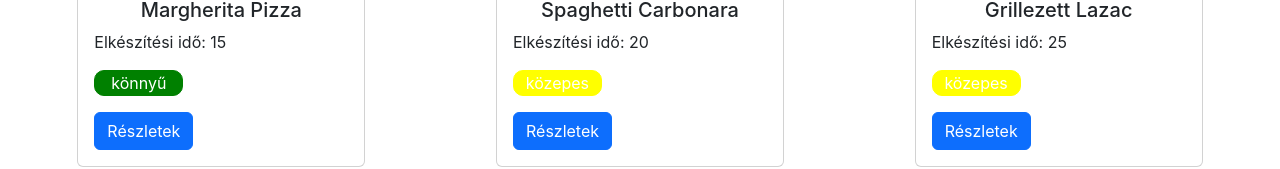
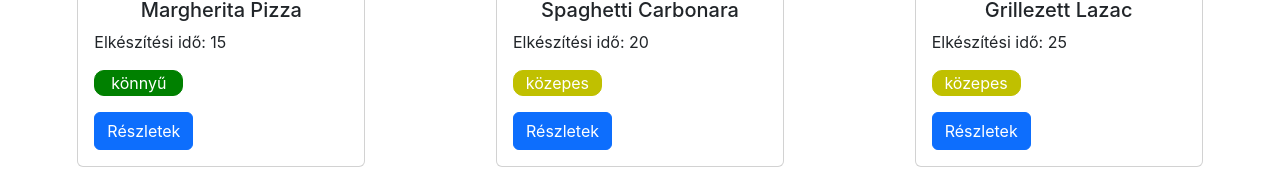
Before and after one commit to KomlosiAdam/Receptgyujtemeny, a Vue app: page / in a window 1280 px wide. Shown: the part 521-690 px from the top of the page. Built offline with nearby package versions, Linux system fonts and the light colour scheme.

Commit message:
Keresésnél hiba üzenet, illetve css javítás

```diff
--- a/src/components/RecipeCard.vue
+++ b/src/components/RecipeCard.vue
@@ -7,7 +7,7 @@ const recipesList = ref([]);
 for (let recipe of recipes) {
     recipesList.value.push(new Recipe(recipe.id, recipe.name, recipe.cookTime, recipe.difficulty, recipe.imageURL))
 }
-
+const vanRecept = ref(false);
 const search = ref("");
 const filteredRecipes = computed(() => {
     return recipesList.value.filter(recipe =>
@@ -41,7 +41,7 @@ const filteredRecipes = computed(() => {
         </div>
 
         <div class="row cards">
-            <div class="col-md-4" v-for="recipe in filteredRecipes">
+            <div class="col-md-4" v-for="recipe in filteredRecipes" v-if="filteredRecipes.length!=0">
                 <div class="card">
                     <img :src=recipe.getImageURL() class="card-img-top" :alt=recipe.getName() :title=recipe.getName()>
                     <div class="card-body">
@@ -55,6 +55,9 @@ const filteredRecipes = computed(() => {
                         <a href="#" class="btn btn-primary">Részletek</a>
                     </div>
                 </div>
+            </div>
+            <div class="text-center errorMessage" v-else>
+                <p>Nincs ilyen recept!</p>
             </div>
         </div>
     </div>
@@ -116,8 +119,12 @@ form {
 }
 
 .medium {
-    background-color: rgb(255, 255, 0);
-    border: 1px solid rgb(255, 255, 0);
+    background-color: rgb(192, 192, 0);
+    border: 1px solid rgb(192, 192, 0);
+}
+
+.errorMessage{
+    font-weight: 700;
 }
 
 .hard {
```
